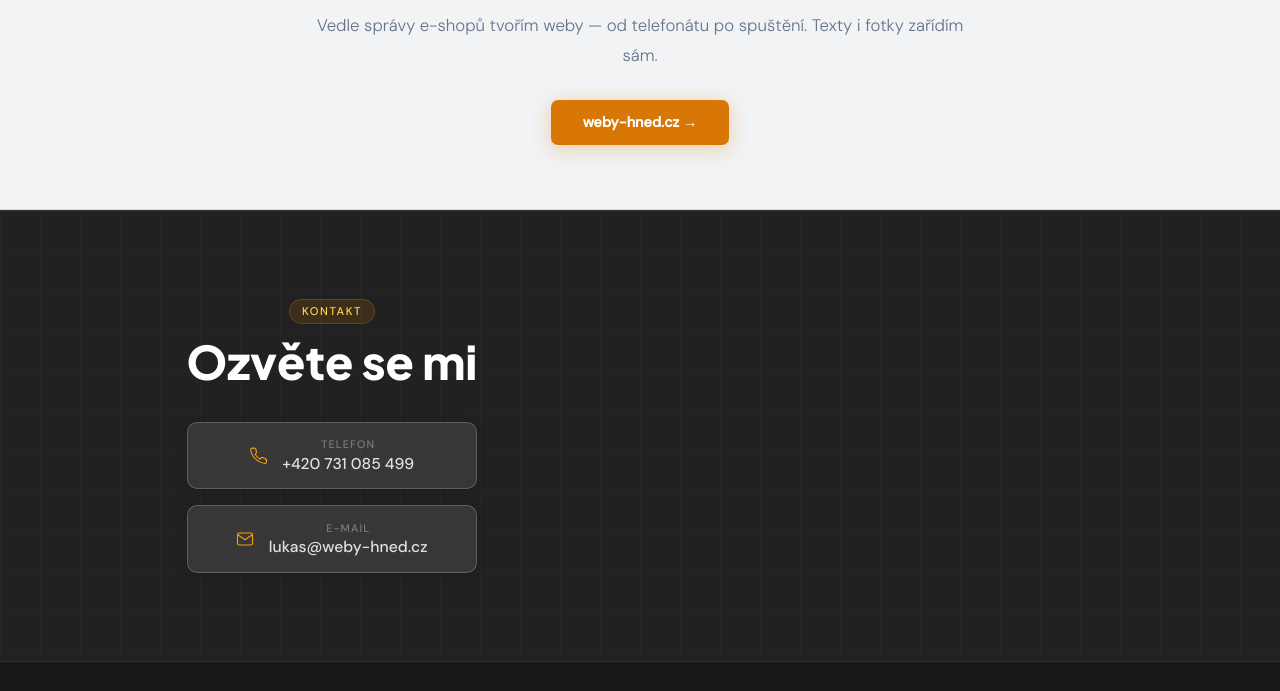
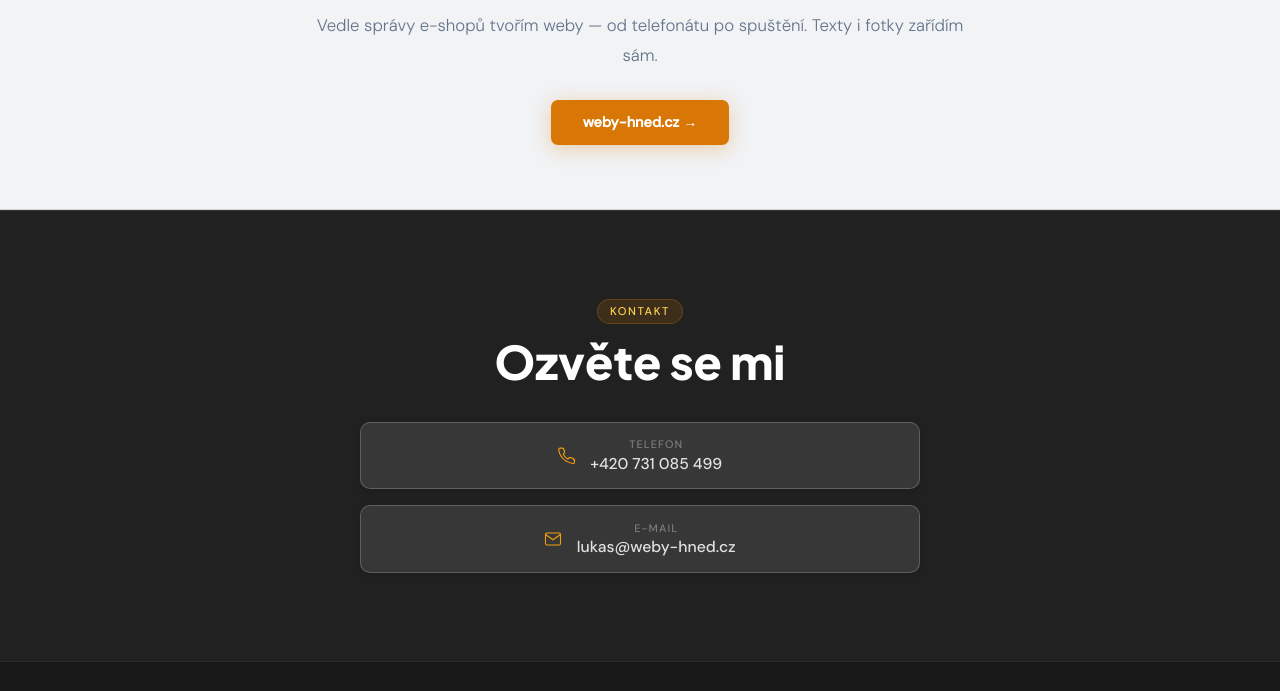
Before and after one commit to lukaspilko1-sketch/eshop-sprava, a plain HTML site: page eshop-sprava.html in a window 1280 px wide. Shown: the part 4331-5022 px from the top of the page. Drawn offline with Linux system fonts and the light colour scheme.

Commit message:
fix: kontakt sekce — odstraněn starý grid layout, kontakty nyní vycentrované

```diff
--- a/eshop-sprava.html
+++ b/eshop-sprava.html
@@ -338,14 +338,7 @@
     .btn-primary-light:hover { background: var(--amber-lt); transform: translateY(-2px); }
 
     /* KONTAKT */
-    #kontakt { background: var(--ink); border-top: 1px solid rgba(255,255,255,.09); display: grid; grid-template-columns: 1fr 1fr; gap: 5rem; align-items: start; position: relative; overflow: hidden; }
-    #kontakt::before {
-      content: '';
-      position: absolute; inset: 0;
-      background-image: linear-gradient(rgba(234,88,12,.05) 1px, transparent 1px),
-        linear-gradient(90deg, rgba(234,88,12,.05) 1px, transparent 1px);
-      background-size: 40px 40px; pointer-events: none;
-    }
+    #kontakt { background: var(--ink); border-top: 1px solid rgba(255,255,255,.09); }
     .contact-left { position: relative; z-index: 2; }
     .contact-left .tag { background: rgba(217,119,6,.15); border-color: rgba(217,119,6,.3); color: var(--amber-gl); margin-bottom: .75rem; }
     .contact-left h2 { color: #fff; margin-bottom: 1rem; }
@@ -415,7 +408,7 @@
       .hero-left { padding: 3rem 2rem 2rem; }
       .hero-right { height: 300px; }
       .hero-right::before { display: none; }
-      .about-grid, .bsshop-grid, #kontakt { grid-template-columns: 1fr; gap: 2.5rem; }
+      .about-grid, .bsshop-grid { grid-template-columns: 1fr; gap: 2.5rem; }
       .steps { grid-template-columns: 1fr 1fr; gap: 1.5rem; } .steps::before { display: none; }
       .usp-bar { padding: .9rem 2rem; gap: 1.5rem; }
       footer { padding: 1.5rem 2rem; flex-direction: column; text-align: center; }
```
